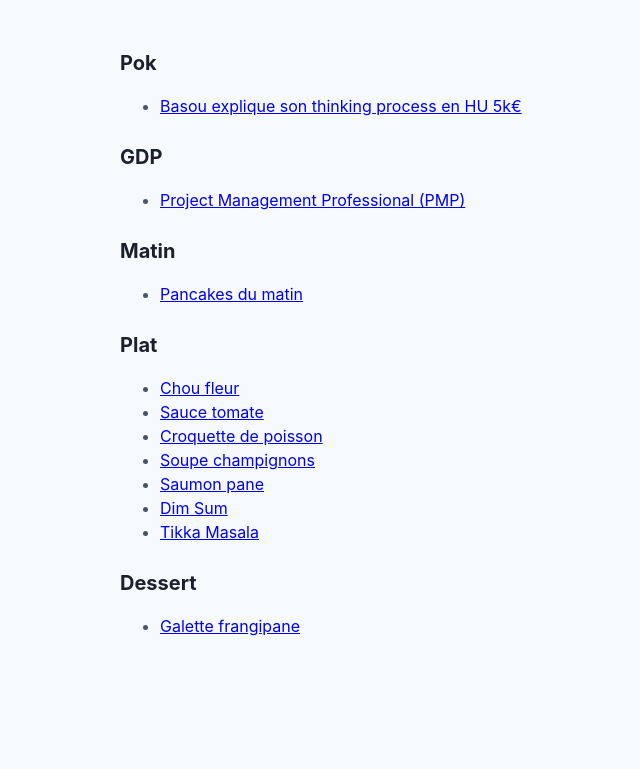
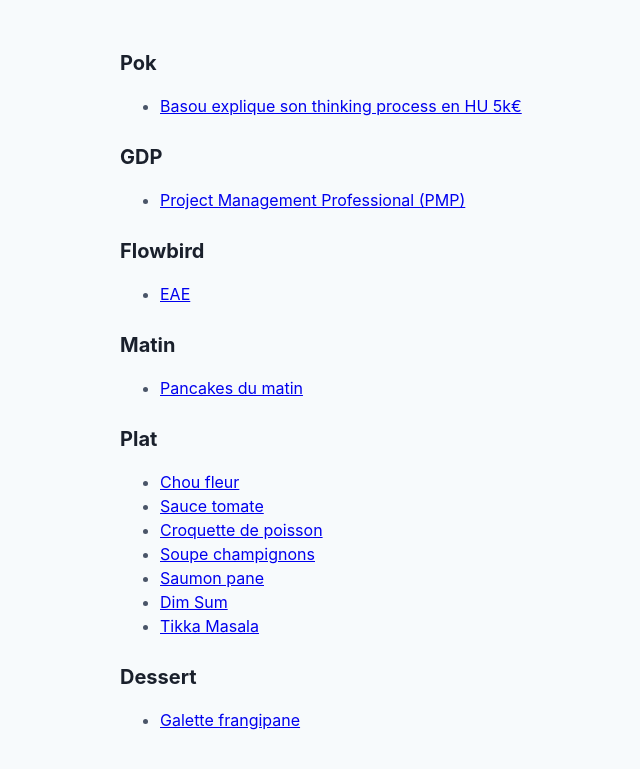
Before and after one commit to greglejeune/blog, a Jekyll site: the page built from index.html, in a window 1280 px wide. Shown: the top 769 px of the page, without its empty margins (72-712 px from the left). Built offline with Jekyll 4.4.1, drawn with Linux system fonts in a browser that asks for light colours.

Commit message:
Update index.html

```diff
--- a/index.html
+++ b/index.html
@@ -14,6 +14,15 @@
 <h2>GDP</h2>
 <ul>
 {% for post in site.categories['gdp'] %}
+    <li>
+        <a href="{{ post.url | prepend: site.baseurl }}">{{ post.title }}</a>
+    </li>
+{% endfor %}
+</ul>
+
+<h2>Flowbird</h2>
+<ul>
+{% for post in site.categories['flowbird'] %}
     <li>
         <a href="{{ post.url | prepend: site.baseurl }}">{{ post.title }}</a>
     </li>
```
